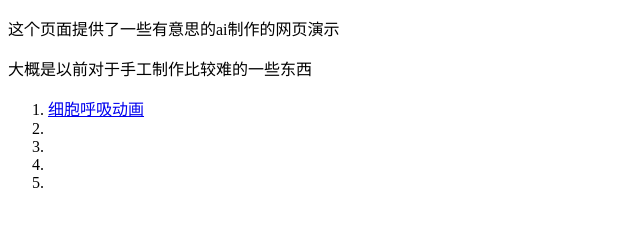
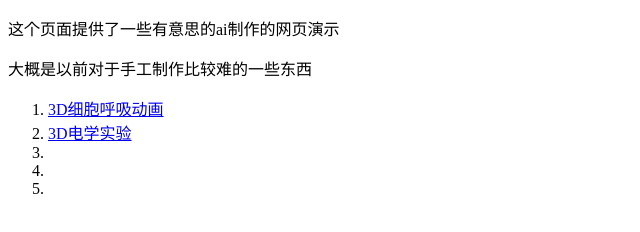
Before and after one commit to weuiom2192/weuiom2192.github.io, a plain HTML site: page page/demo.html in a window 1280 px wide. Shown: the whole page, without its empty margins (0-640 px from the left). Drawn offline with Linux system fonts and the light colour scheme.

Commit message:
Update demo.html

```diff
--- a/page/demo.html
+++ b/page/demo.html
@@ -6,10 +6,14 @@
     <ol>
         <li>
           <a href = "../demo/bram.html">
-            细胞呼吸动画
+            3D细胞呼吸动画
           </a>
         </li>
-        <li></li>
+        <li>
+          <a href = "../demo/elab.html">
+            3D电学实验
+          </a>
+        </li>
         <li></li>
         <li></li>
         <li></li>
```
